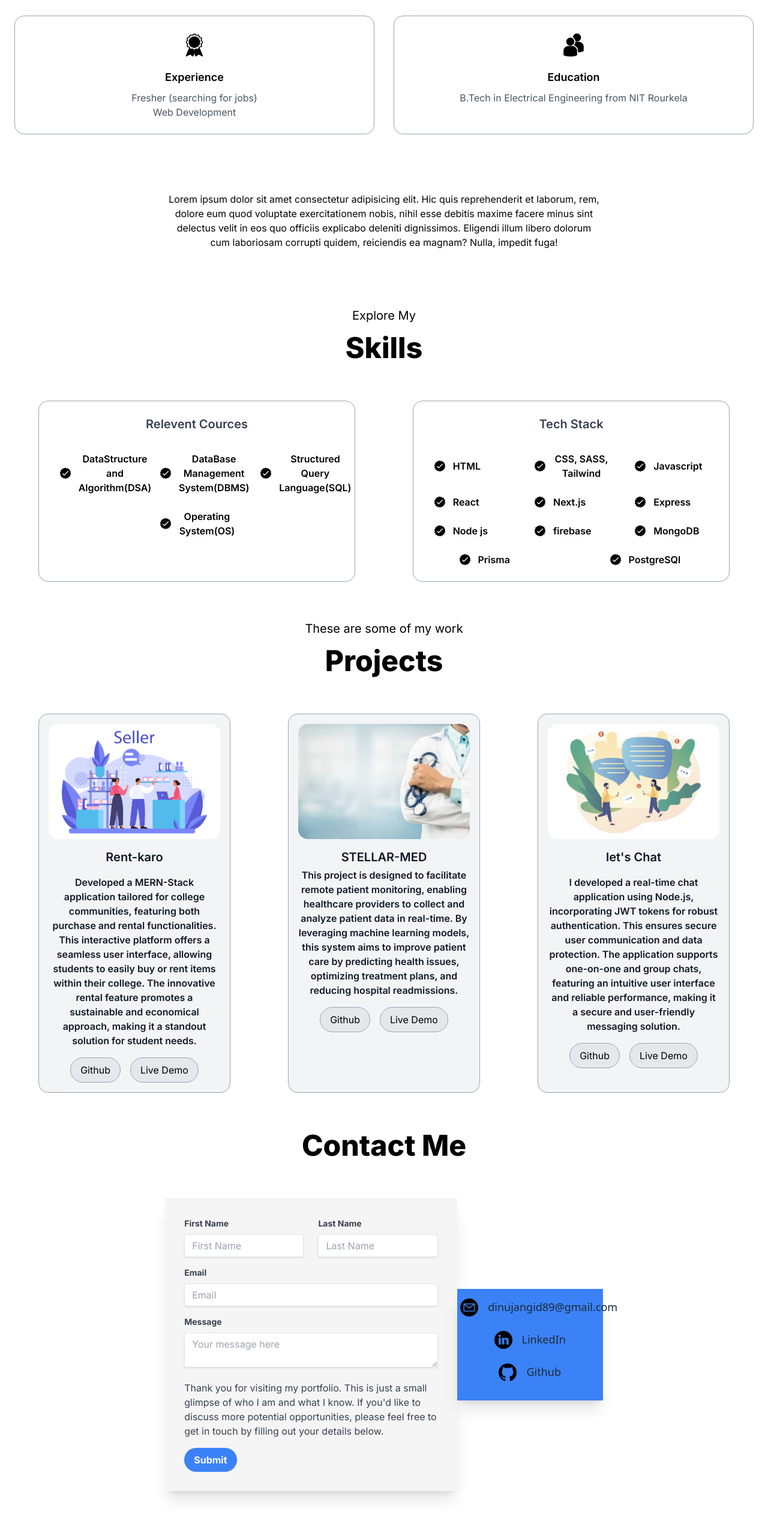
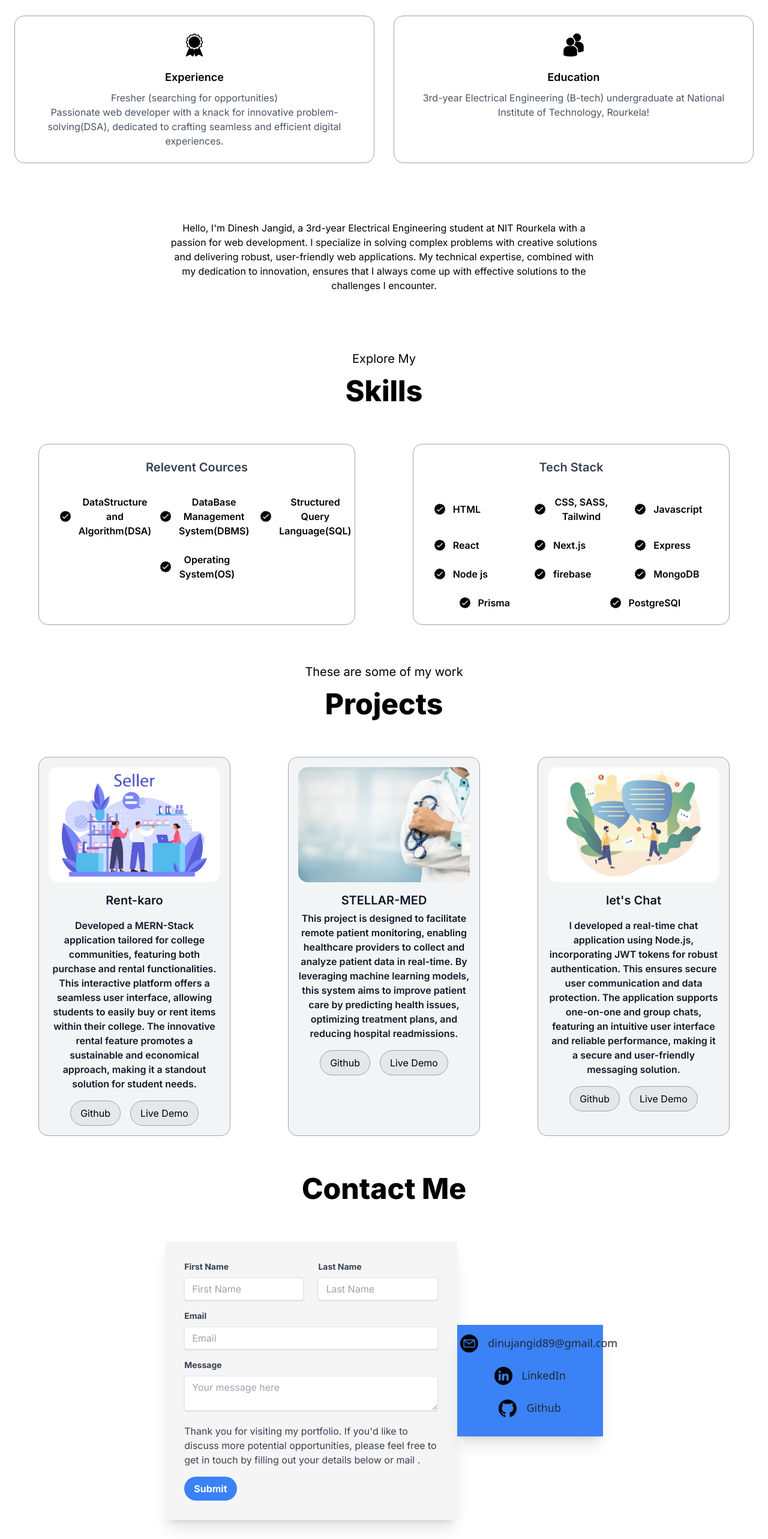
Before and after one commit to dineshh2003/portfolio-nextjs-prisma, a Next.js app: page / in a window 1280 px wide. Shown: the part 994-3560 px from the top of the page at 60% size. Before the commit the page ends 3512 px from the top, so only its background shows below. Built offline with nearby package versions, Linux system fonts and the light colour scheme.

Commit message:
typo-error

```diff
--- a/src/app/about/page.tsx
+++ b/src/app/about/page.tsx
@@ -23,8 +23,8 @@ const AboutPage = () => {
           />
           <h3 className="text-lg font-semibold mb-2">Experience</h3>
           <p className="text-gray-600">
-            Fresher (searching for jobs) <br />
-            Web Development
+            Fresher (searching for opportunities) <br />
+            Passionate web developer with a knack for innovative problem-solving(DSA), dedicated to crafting seamless and efficient digital experiences.
           </p>
         </div>
         <div className="flex flex-col items-center bg-white p-6 rounded-2xl border border-gray-400 text-center flex-1">
@@ -37,18 +37,13 @@ const AboutPage = () => {
           />
           <h3 className="text-lg font-semibold mb-2">Education</h3>
           <p className="text-gray-600">
-            B.Tech in Electrical Engineering from NIT Rourkela
+          3rd-year Electrical Engineering (B-tech) undergraduate at National Institute of Technology, Rourkela!
           </p>
         </div>
       </div>
       <div className="text-container px-6 text-center max-w-3xl">
         <p>
-          Lorem ipsum dolor sit amet consectetur adipisicing elit. Hic quis
-          reprehenderit et laborum, rem, dolore eum quod voluptate
-          exercitationem nobis, nihil esse debitis maxime facere minus sint
-          delectus velit in eos quo officiis explicabo deleniti dignissimos.
-          Eligendi illum libero dolorum cum laboriosam corrupti quidem,
-          reiciendis ea magnam? Nulla, impedit fuga!
+        Hello, I&apos;m Dinesh Jangid, a 3rd-year Electrical Engineering student at NIT Rourkela with a passion for web development. I specialize in solving complex problems with creative solutions and delivering robust, user-friendly web applications. My technical expertise, combined with my dedication to innovation, ensures that I always come up with effective solutions to the challenges I encounter.
         </p>
       </div>
     </div>
--- a/src/app/contact/page.tsx
+++ b/src/app/contact/page.tsx
@@ -112,7 +112,7 @@ const ContactPage = () => {
                 ></textarea>
               </div>
               <div className="text-gray-700 mb-4">
-                Thank you for visiting my portfolio. This is just a small glimpse of who I am and what I know. If you&apos;d like to discuss more potential opportunities, please feel free to get in touch by filling out your details below.
+                Thank you for visiting my portfolio. If you&apos;d like to discuss more potential opportunities, please feel free to get in touch by filling out your details below or mail .
               </div>
               <div className="flex items-center justify-between">
                 <button
```
